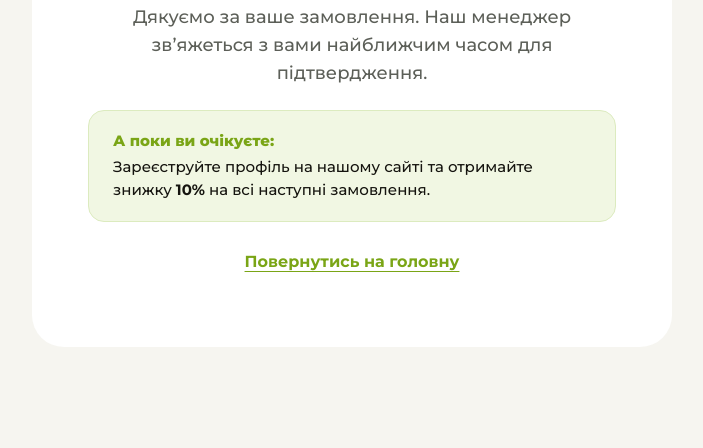
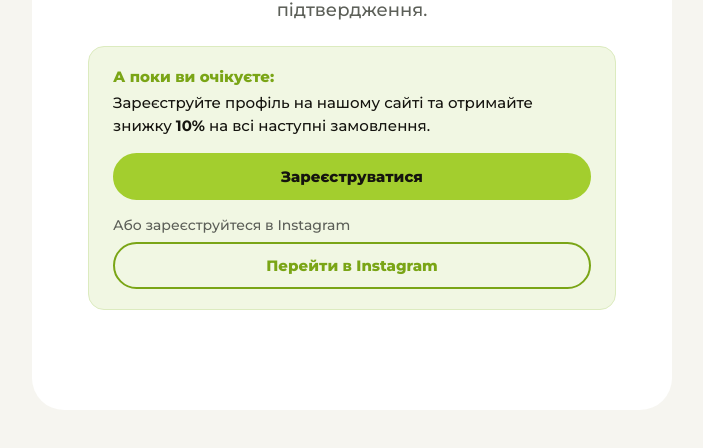
Before and after one commit to welldonegit/landing-set-pure-nutrition, a website built with Vite: page thanks/index.html in a window 1280 px wide. Shown: the part 320-768 px from the top of the page, without its empty margins (288-991 px from the left). Built offline with nearby package versions, Linux system fonts and the light colour scheme.

Commit message:
правки по thanks

```diff
--- a/src/styles/thanks.css
+++ b/src/styles/thanks.css
@@ -79,6 +79,33 @@ body {
   margin: 0;
 }
 
+.thanks__cta {
+  display: block;
+  text-align: center;
+  margin-top: 16px;
+  background: var(--accent);
+  color: var(--ink);
+  text-decoration: none;
+  font: 800 15px var(--font);
+  padding: 12px 26px;
+  border-radius: 99px;
+  border: 2px solid var(--accent);
+}
+
+/* Друга дія — контурна, щоб не сперечалася з основною кнопкою реєстрації. */
+.thanks__cta--outline {
+  margin-top: 0;
+  background: transparent;
+  border-color: var(--accent-ink);
+  color: var(--accent-ink);
+}
+
+.thanks__promo-alt {
+  font: 500 14px var(--font);
+  color: var(--ink-muted);
+  margin: 16px 0 8px;
+}
+
 .thanks__link {
   font: 700 16px var(--font);
   color: var(--accent-ink);
--- a/thanks/index.html
+++ b/thanks/index.html
@@ -34,8 +34,10 @@ height="0" width="0" style="display:none;visibility:hidden"></iframe></noscript>
     <div class="thanks__promo">
       <p class="thanks__promo-title">А поки ви очікуєте:</p>
       <p class="thanks__promo-text">Зареєструйте профіль на нашому сайті та отримайте знижку <b>10%</b> на всі наступні замовлення.</p>
+      <a class="thanks__cta" href="https://pure-nutrition.com.ua/login/">Зареєструватися</a>
+      <p class="thanks__promo-alt">Або зареєструйтеся в Instagram</p>
+      <a class="thanks__cta thanks__cta--outline" href="https://www.instagram.com/pure_nutrition.ua" target="_blank" rel="noopener noreferrer">Перейти в Instagram</a>
     </div>
-    <a class="thanks__link" href="/">Повернутись на головну</a>
   </div>
 </main>
 
```
Also changed, not shown: 1 other file.
